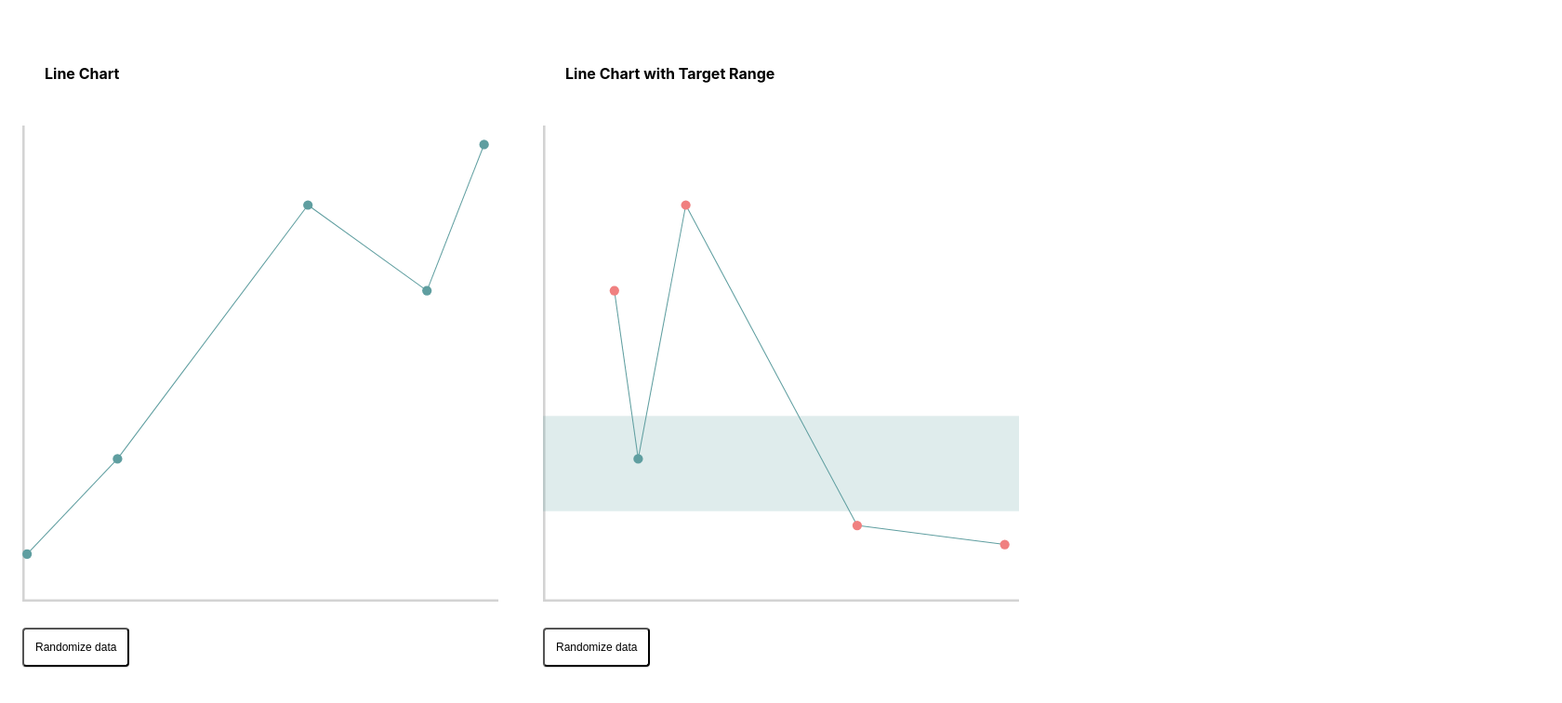
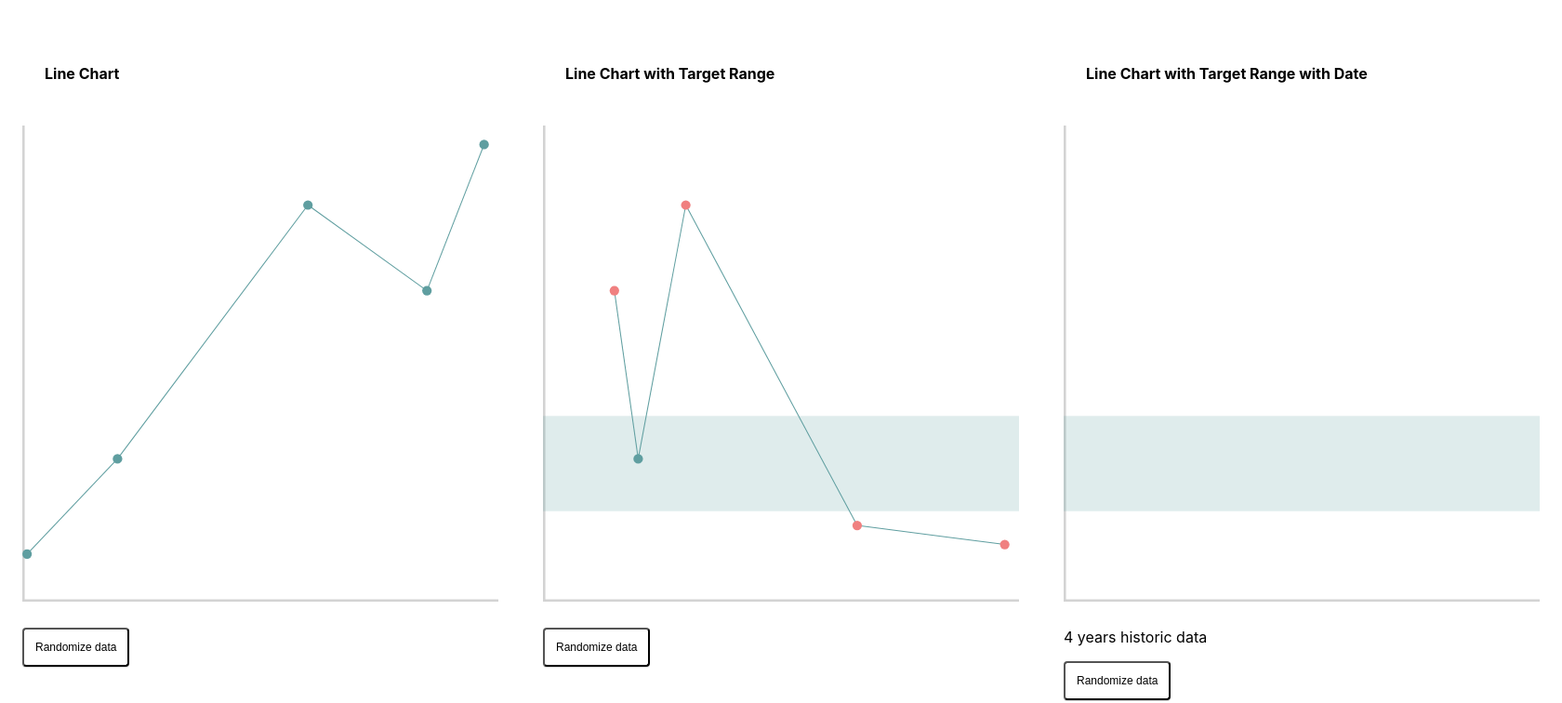
Before and after one commit to DrNio13/line-chart, a React (Create React App) app: page / in a window 1280 px wide. Shown: the top 756 px of the page at 93% size, 1680 px wide, since content can reach past the window. Built offline with nearby package versions, Linux system fonts and the light colour scheme.

Commit message:
init commit for dates chart

```diff
--- a/src/App.css
+++ b/src/App.css
@@ -26,3 +26,8 @@ button {
 button:hover {
     cursor: pointer;
 }
+
+.row {
+    display: flex;
+    flex: 1;
+}
--- a/src/App.js
+++ b/src/App.js
@@ -55,6 +55,7 @@ function App() {
   return (
     <article className="App">
 
+      <div className='row'>
         <div className='chartContainer'>
           <h4 className='title'>Line Chart</h4>
           <div className='chartWrapper'>
@@ -73,6 +74,18 @@ function App() {
 
           <button onClick={() => { randomizeSet('b') }}>Randomize data</button>
         </div>
+      </div>
+
+      <div className='row'>
+        <div className='chartContainer'>
+          <h4 className='title'>Line Chart with Target Range with Date</h4>
+          <div className='chartWrapper'>
+            <LineChart data={randomFetchedDataWithDatesinMilliseconds} withGraphArea withDates referenceRanges={referenceRanges} />
+          </div>
+          <p>4 years historic data</p>
+          <button onClick={() => { randomizeSet('c') }}>Randomize data</button>
+        </div>
+      </div>
 
     </article>
   );
```
Lines whose indentation alone changed are shown as unchanged.
